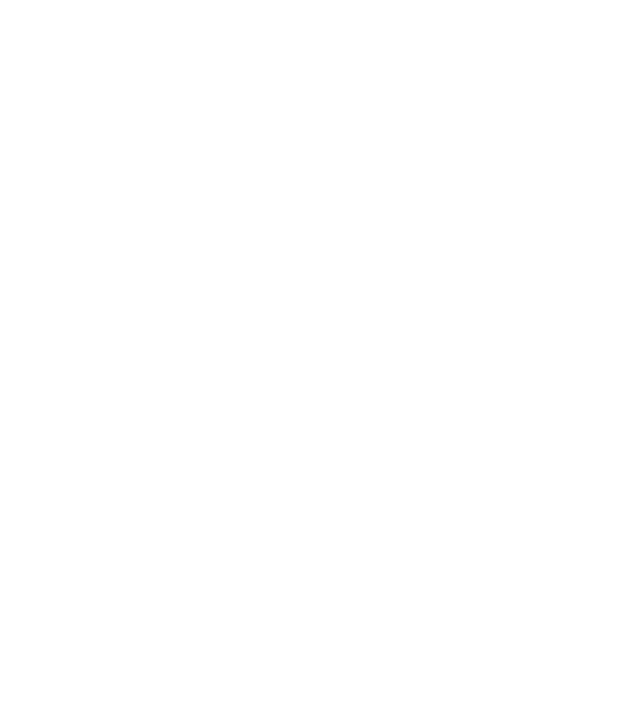
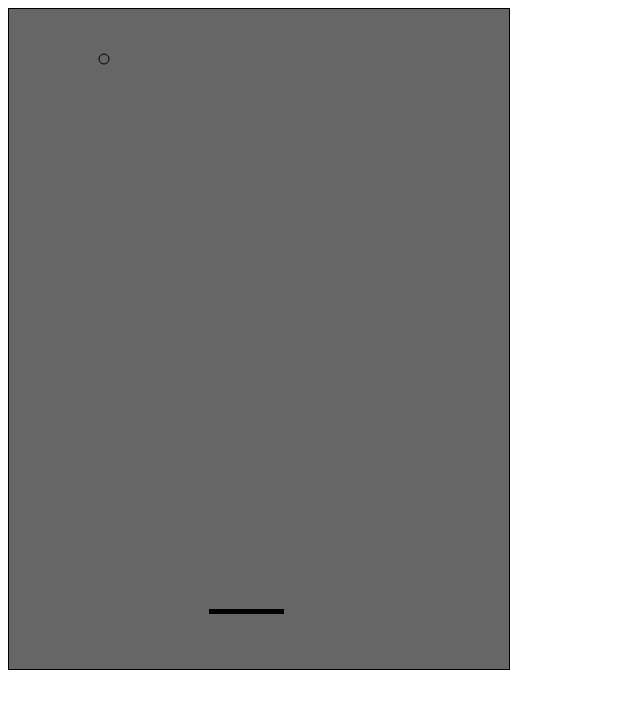
Before and after one commit to Dooptroop/BrickBreaker, a plain HTML site: page wwwroot/index.html in a window 1280 px wide. Shown: the whole page, without its empty margins (0-640 px from the left). Drawn offline with Linux system fonts and the light colour scheme.

Commit message:
added paddle and ball

```diff
--- a/wwwroot/index.html
+++ b/wwwroot/index.html
@@ -3,8 +3,9 @@
 <head lang="en">
     <meta charset="UTF-8">
     <title></title>
+    <script src="script.js"></script>
 </head>
-<body>
-
+<body onload="run();">
+<canvas id="canvas" width="500" height="660" style="border:1px solid #000000;"></canvas>
 </body>
 </html>
--- a/wwwroot/script.js
+++ b/wwwroot/script.js
@@ -0,0 +1,30 @@
+var paddleWidth = 75, paddleHeight = 5;
+
+
+function run(){
+    var c = document.getElementById("canvas");
+    var ctx = c.getContext("2d");
+    ctx.fillStyle = "#666";
+    //ctx.fillRect(200,600,75,5);
+    ctx.fillRect(0,0,500,660);
+    paddle(200, 600, paddleWidth, paddleHeight, "#666");
+    ball();
+
+}
+
+function paddle(x, y, width, height, color){
+    var color = "#000";
+    var c = document.getElementById("canvas");
+    var ctx = c.getContext("2d");
+    ctx.fillStyle = color;
+    ctx.fillRect(x,y,width,height);
+}
+
+//function ball(x, y, width, height, color){
+function ball() {
+    var c = document.getElementById("canvas");
+    var ctx = c.getContext("2d");
+    ctx.beginPath();
+    ctx.arc(95,50,5,0,2*Math.PI);
+    ctx.stroke();
+}
```
